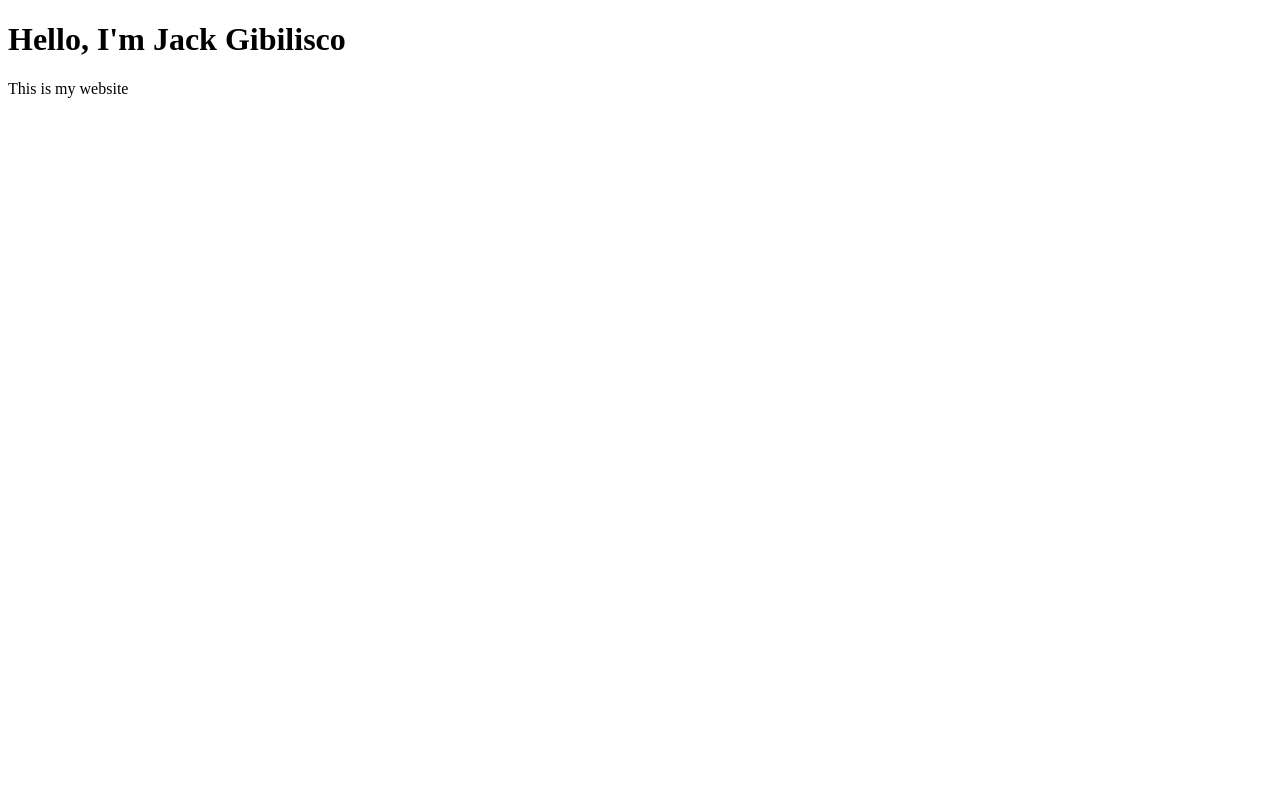
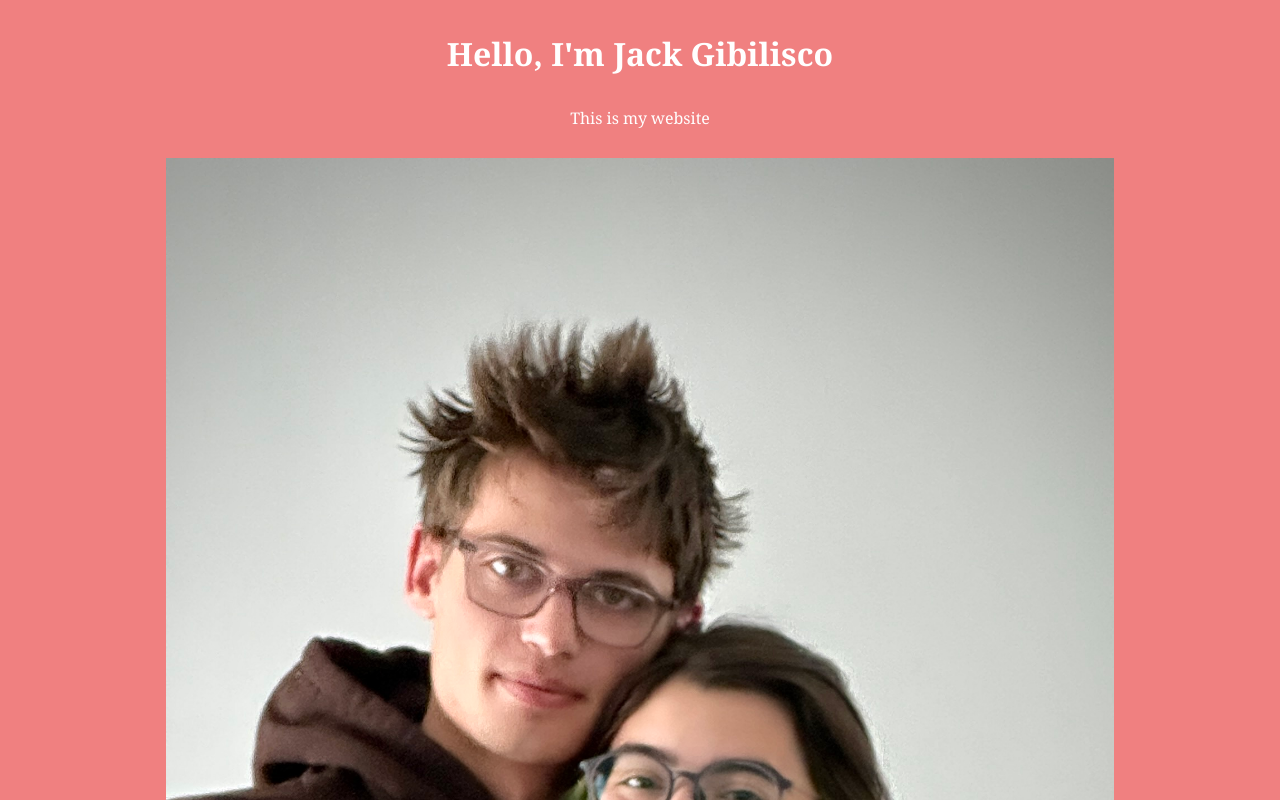
Before and after one commit to jg542022/Website, a plain HTML site: page index.html in a window 1280 px wide. Shown: the top 800 px of the page. Drawn offline with Linux system fonts and the light colour scheme.

Commit message:
Added image and CSS

```diff
--- a/index.html
+++ b/index.html
@@ -1,10 +1,28 @@
 <!DOCTYPE html>
 <html lang=en>
   <head>
-    <title>Jack Gibilisco</title>
-    <link rel="shortcut icon" href="https://res.cloudinary.com/dgfdyizcq/image/upload/v1728605353/favicon.png">
+  <title>Jack Gibilisco</title>
+  <link rel="shortcut icon" href="https://res.cloudinary.com/dgfdyizcq/image/upload/v1728605353/favicon.png">
+  <style>
+    p {
+      color: white;
+      text-align: center;
+    }
+    body {
+      background-color: lightcoral;
+      font-family: Georgia, 'Times New Roman', Times, serif;
+    }
+    img {
+      display: block;
+      width: 75%;
+      margin-left: auto;
+      margin-right: auto;
+      padding-top: 10pt;
+    }
+  </style>
   </head>
   <body>
-    <h1>Hello, I'm Jack Gibilisco</h1>
-    <b1>This is my website</b1>
+    <h1><p>Hello, I'm Jack Gibilisco</p></h1>
+    <b1><p>This is my website</p></b1>
+    <img src="JackAndAbriana.jpeg" alt="Jack and Abriana">
   </body>
```
Also changed, not shown: JackAndAbriana.jpeg (added).
